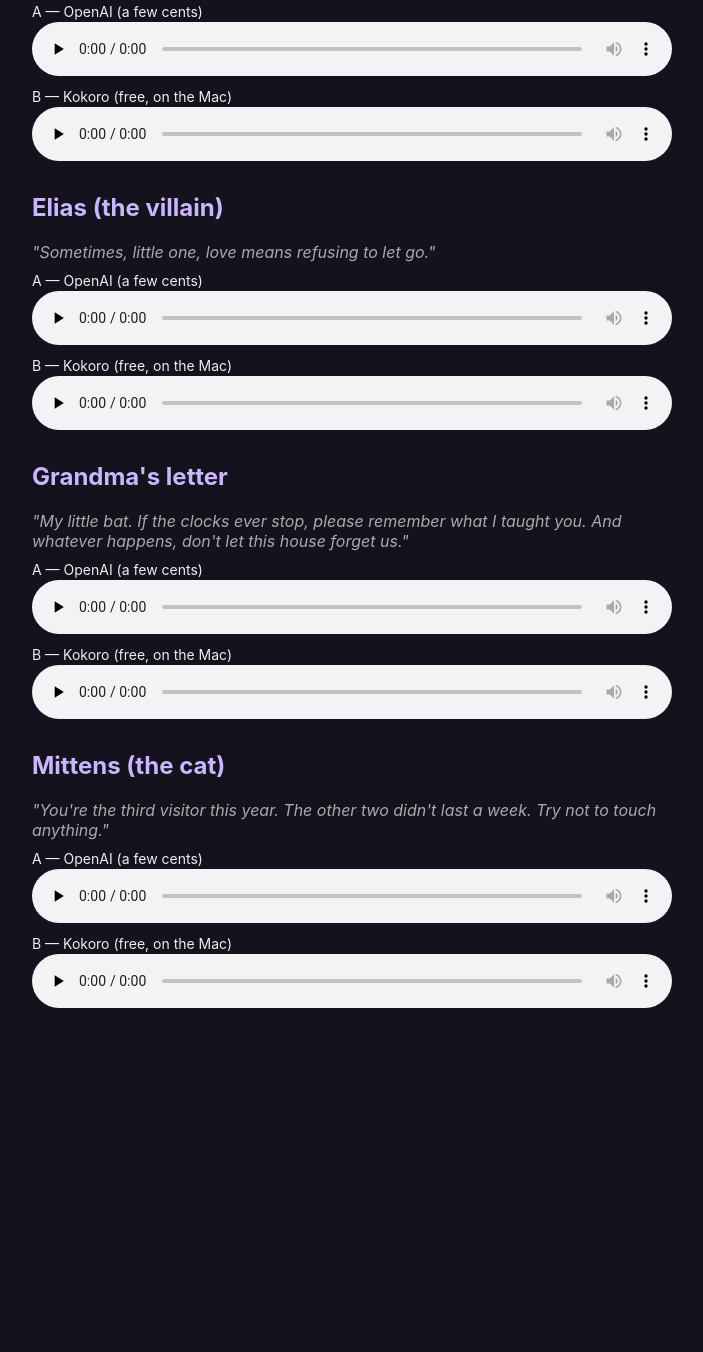
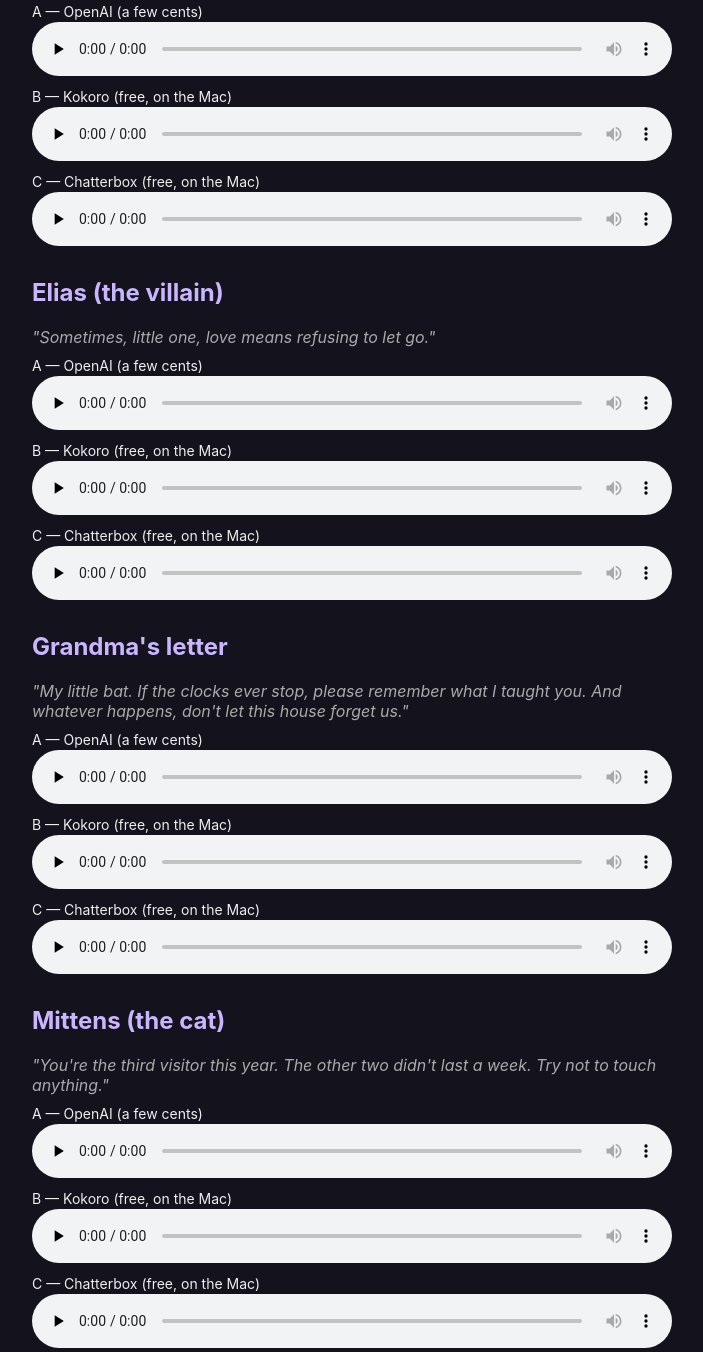
Before and after one commit to AchyBoy/links, a plain HTML site: page moonberry/voices.html in a window 1280 px wide. Shown: the part 226-1578 px from the top of the page, without its empty margins (288-991 px from the left). Before the commit the page ends 1258 px from the top, so only its background shows below. Drawn offline with Linux system fonts and the light colour scheme.

Commit message:
Moonberry voice test: add Chatterbox

```diff
--- a/moonberry/voices.html
+++ b/moonberry/voices.html
@@ -2,12 +2,16 @@
 <h2>Kit (the hunter)</h2><div class=q>"I spent my whole life learning how to fight monsters. Nobody taught me what to do when the monster was my friend."</div>
 <div class=t>A — OpenAI (a few cents)</div><audio controls preload=none src="openai-kit.mp3?v=231542cd"></audio>
 <div class=t>B — Kokoro (free, on the Mac)</div><audio controls preload=none src="kokoro-kit.mp3?v=7e2f014c"></audio>
+<div class=t>C — Chatterbox (free, on the Mac)</div><audio controls preload=none src="chatterbox-kit.mp3?v=d75ed8b8"></audio>
 <h2>Elias (the villain)</h2><div class=q>"Sometimes, little one, love means refusing to let go."</div>
 <div class=t>A — OpenAI (a few cents)</div><audio controls preload=none src="openai-elias.mp3?v=8e60d522"></audio>
 <div class=t>B — Kokoro (free, on the Mac)</div><audio controls preload=none src="kokoro-elias.mp3?v=4233dd19"></audio>
+<div class=t>C — Chatterbox (free, on the Mac)</div><audio controls preload=none src="chatterbox-elias.mp3?v=36bc7550"></audio>
 <h2>Grandma's letter</h2><div class=q>"My little bat. If the clocks ever stop, please remember what I taught you. And whatever happens, don't let this house forget us."</div>
 <div class=t>A — OpenAI (a few cents)</div><audio controls preload=none src="openai-grandma.mp3?v=bd8aa8ce"></audio>
 <div class=t>B — Kokoro (free, on the Mac)</div><audio controls preload=none src="kokoro-grandma.mp3?v=751785cb"></audio>
+<div class=t>C — Chatterbox (free, on the Mac)</div><audio controls preload=none src="chatterbox-grandma.mp3?v=0b2f33ea"></audio>
 <h2>Mittens (the cat)</h2><div class=q>"You're the third visitor this year. The other two didn't last a week. Try not to touch anything."</div>
 <div class=t>A — OpenAI (a few cents)</div><audio controls preload=none src="openai-mittens.mp3?v=eefa7fff"></audio>
 <div class=t>B — Kokoro (free, on the Mac)</div><audio controls preload=none src="kokoro-mittens.mp3?v=930d0ded"></audio>
+<div class=t>C — Chatterbox (free, on the Mac)</div><audio controls preload=none src="chatterbox-mittens.mp3?v=5e9a7cc8"></audio>
```
Also changed, not shown: 4 other files.
